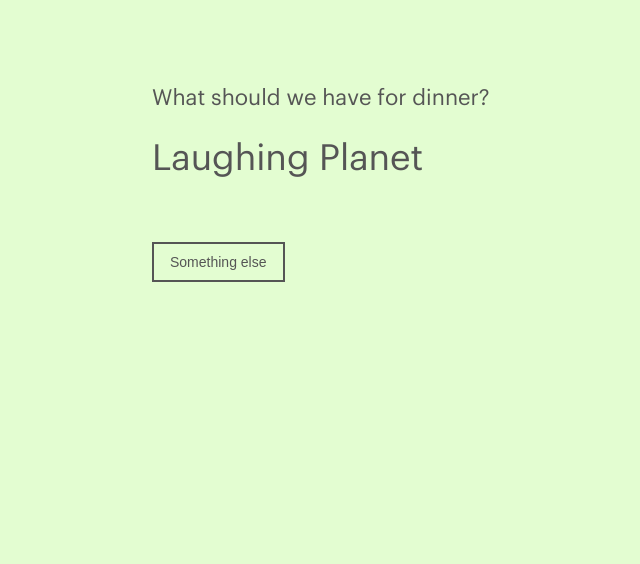
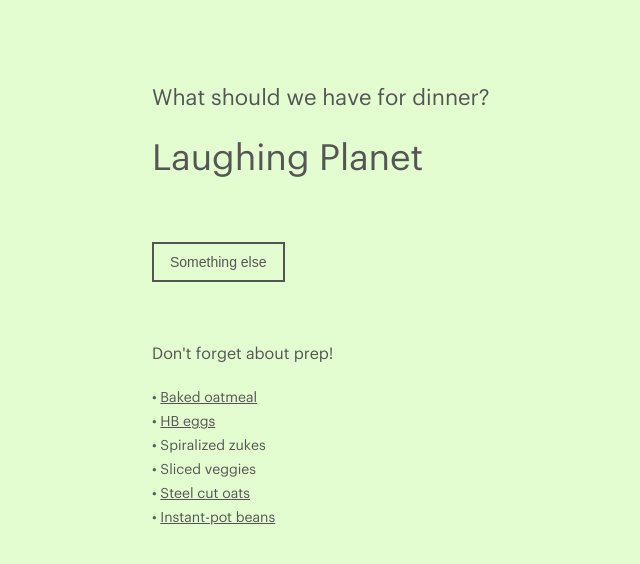
Before and after one commit to jonaschafer/jonaschafer.github.io, a Jekyll site: the page built from recipes.html, in a window 1280 px wide. Shown: the top 564 px of the page, without its empty margins (128-768 px from the left). Built offline with Jekyll 4.4.1, drawn with Linux system fonts in a browser that asks for light colours; some of the changed lines change nothing that is shown.

Commit message:
added more line items, links, new bullet style color treatment, and class for sub-copy.

```diff
--- a/assets/stylesheets/fun/recipes.scss
+++ b/assets/stylesheets/fun/recipes.scss
@@ -10,6 +10,9 @@
   display: inline-block;
   font-size: 14px;
   cursor: pointer;
+  // position: fixed;
+  // bottom: 460px;
+  // right: 805px;
 }
 
 .button:hover {
@@ -24,3 +27,11 @@
   color: $grey;
   padding-bottom: 60px;
 }
+
+.prep {
+  margin-top: 60px;
+}
+
+.grey {
+  color: $grey;
+}
--- a/recipes.html
+++ b/recipes.html
@@ -9,24 +9,59 @@
   <p class="recipe"><span id="message">Laughing Planet</span></p>
   <button class="button" type="button" id="randomizer">Something else</button>
 
-<!-- Source: https://docs.google.com/spreadsheets/d/1jiJvIuWXqMinTJTamL4Eat5Z1pnXegUsUk3Db7wJ9_0/edit#gid=0 -->
+  <p class="prep"> Don't forget about prep!
+    <ul class="grey">
+      <li>• <a href="https://food52.com/recipes/22622-heidi-swanson-s-baked-oatmeal" target="_blank">Baked oatmeal</a></li>
+      <li>• <a href="https://www.incredibleegg.org/recipe/easy-hard-boiled-eggs/" target="_blank">HB eggs</a></li>
+      <li>• Spiralized zukes</li>
+      <li>• Sliced veggies</li>
+      <li>• <a href="http://www.shutterbean.com/2015/coconut-steel-cut-oats/" target="_blank">Steel cut oats</a></li>
+      <li>• <a href="https://www.seriouseats.com/recipes/2015/10/quick-and-easy-pressure-cooker-black-bean-chorizo-recipe.html" target="_blank">Instant-pot beans</a></li>
+    </ul>
+    </p>
+
+<!-- Meals: https://docs.google.com/spreadsheets/d/1jiJvIuWXqMinTJTamL4Eat5Z1pnXegUsUk3Db7wJ9_0/edit#gid=0 -->
+<!-- Logic: Sunday, Monday, Tuesday meals. Then Mom's. Then Thursday, Friday, Saturday meals. Shop on Saturday and Wednesday. -->
+<!-- Needs: dinners, leftovers/lunches, kiddos -->
 
   <script>
     (() => {
       const nouns = [
-        '<a href="https://www.cookinglight.com/recipes/kale-radicchio-salad-run-fast-eat-slow" target="_blank">Shalanes Farro and Kale salad</a>',
+        '<a href="https://www.cookinglight.com/recipes/kale-radicchio-salad-run-fast-eat-slow" target="_blank">Shalanes Farro and Kale salad. Kids: Hotdog n chips</a>',
         '<a href="https://www.epicurious.com/recipes/member/views/easy-chicken-tacos-50113913" target="_blank">Adobo Chicken Tacos</a>',
         '<a href="https://www.seriouseats.com/recipes/2010/04/sloppy-joes-with-barbecue-sauce-carrot-jalapeno-slaw-recipe.html" target="_blank">Serious Eats Sloppy Joes with Jalapeno-carrot slaw</a>',
-        'TJs Frozen Bean burgers with <a href="https://www.delish.com/cooking/recipe-ideas/a19695920/simple-spinach-salad-recipe/" target="_blank">Spinach salad</a>',
-        '<a href="https://dadwithapan.com/recipe/tuna-salad-lettuce-wrap/" target="_blank">Tuna salad lettuce cups</a>',
-        '<a href="" target="_blank">Bean n Cheese Quesadillas</a>',
+        'TJs Frozen Bean burgers with <a href="https://www.delish.com/cooking/recipe-ideas/a19695920/simple-spinach-salad-recipe/" target="_blank">Spinach salad. Kids: mac n cheese</a>',
+        '<a href="https://dadwithapan.com/recipe/tuna-salad-lettuce-wrap/" target="_blank">Tuna salad lettuce cups. Kids: snack board</a>',
+        'Bean n Cheese Quesadillas',
         '<a href="https://www.foodandwine.com/recipes/challah-french-toast" target="_blank">Challah French Toast with Scrambled eggs, bacon</a>',
         '<a href="https://www.simplyrecipes.com/recipes/sheet_pan_harissa_chicken_with_carrots_and_cauliflower/" target="_blank">Sheet-Pan Harissa Chicken with Carrots and Cauliflower</a>',
-        '<a href="https://www.skinnytaste.com/one-pot-spaghetti-and-meat-sauce-stove-top-recipe/" target="_blank">Spaghetti with meat sauce</a>',
+        '<a href="https://www.skinnytaste.com/one-pot-spaghetti-and-meat-sauce-stove-top-recipe/" target="_blank">Spaghetti with meat sauce. Kids: butter noodles and veggies</a>',
         '<a href="http://www.slimmingeats.com/blog/instant-pot-teriyaki-pork-tenderloin" target="_blank">Instant pot teriyaki pork tenderloin with rice, veggies</a>',
-        '<a href="" target="_blank">TJs frozen meatballs and tater tots</a>',
-        '<a href="" target="_blank">Breakfast burritos</a>',
         '<a href="https://food52.com/recipes/22622-heidi-swanson-s-baked-oatmeal" target="_blank">Baked oatmeal</a>',
+        '<a href="https://www.pamperedchef.com/recipe/Main+Dishes/BBQ+%26+Grilling/Chili-Lime+Halibut+with+Grilled+Corn+Salsa/65115" target="_blank">Peruvian Chili-Lime Halibut with Hasselbeck potatoes. Kid: TJs frozen meatballs and tater tots</a>',
+        '<a href="https://www.youtube.com/watch?v=V3ykiECDTV0&feature=youtu.be" target="_blank">Chimichurry Flank steak with green beans, and cauliflower. Kids: Breakfast burritos </a>',
+        '<a href="https://www.cookinglight.com/recipes/thai-turkey-lettuce-cups" target="_blank">Thai Turkey Lettuce Cups. Kids: turkey sandos and veggies.</a>',
+        '<a href="https://hungrynovelist.wordpress.com/2014/06/10/gorgeous-grilled-cheese-inspired-by-chef-the-film/" target="_blank">Grilled Cheese (Chef) with carrot fries</a>',
+        '<a href="https://www.bettycrocker.com/recipes/sheet-pan-honey-balsamic-pork-chop-dinner/a2eb0eb5-a5dc-41ba-8173-d5b0db56a5cf" target="_blank">Sheet-Pan Honey-Balsamic Pork Chop Dinner with curly sweet potatoes</a>',
+        'Snack plate / Charcuterie board',
+        'New Seasons Wok at home. Kids: snack plate',
+        '<a href="https://www.copymethat.com/r/Ut4WBRP/shalane-flanagans-moroccan-lentil-salad/" target="_blank">Shalanes Moroccan Salad. Kids hot dogs and chips</a>',
+        '<a href="https://cupofjo.com/2015/04/boursin-pasta-with-spring-peas/" target="_blank">Boursin and Pea ravioli with broccoli</a>',
+        'Chicken/Leftover Chicken and TJs frozen stir fried rice',
+        '<a href="https://www.spendwithpennies.com/easy-chicken-fajitas/" target="_blank">Chicken fajitas</a>',
+        'The "not in college anymore" Leftover bean nachos with avocado',
+        '<a href="https://www.nutmegnanny.com/sweet-potato-black-bean-burrito-bowls/" target="_blank">Bean bowls with leftover veggies, rice</a>',
+        '<a href="https://www.laurafuentes.com/easy-taco-night-recipe/" target="_blank">Taco night!</a>',
+        'Breakfast for dinner: yogurt bowls with shredded coconut, apricots, cherries, granola and hemp seeds',
+        '<a href="https://www.thespruceeats.com/falafel-sliders-4139863" target="_blank">Falafel sliders with TJs tzatkiki and hummus</a>',
+        '<a href="https://www.iheartnaptime.net/twice-baked-potatoes/" target="_blank">Twiced baked potatoes</a>',
+        '<a href="http://www.shutterbean.com/2015/coconut-steel-cut-oats/" target="_blank">Breakfast for dinner: Overnight Steel Cut oats </a>',
+        '<a href="https://www.seriouseats.com/recipes/2016/01/homemade-egg-mcmuffin-mcdonalds-recipe.html" target="_blank">Breakfast for dinner: Homemade egg McMuffins</a>',
+        '<a href="https://hatchery.co/lamb-burgers/" target="_blank">Pita Pocket lamb burgers with cucumber and feta</a>',
+        '<a href="https://hatchery.co/spicy-bbq-chicken-sandwiches-with-roasted-garlic-slaw/" target="_blank">Spicy Pulled Pork BBQ sandos with roasted garlic slaw</a>',
+        'Culinary Workshop Thai Chicken Curry',
+        '<a href="https://www.foodandwine.com/blogs/2014/05/22/how-to-seduce-scarlett-johansson-with-spaghetti" target="_blank">Chef movie pasta for Scarlett Johansson</a>',
+        // '<a href="" target="_blank">Template</a>',
       ];
 
       const sample = (arr) => {
```
